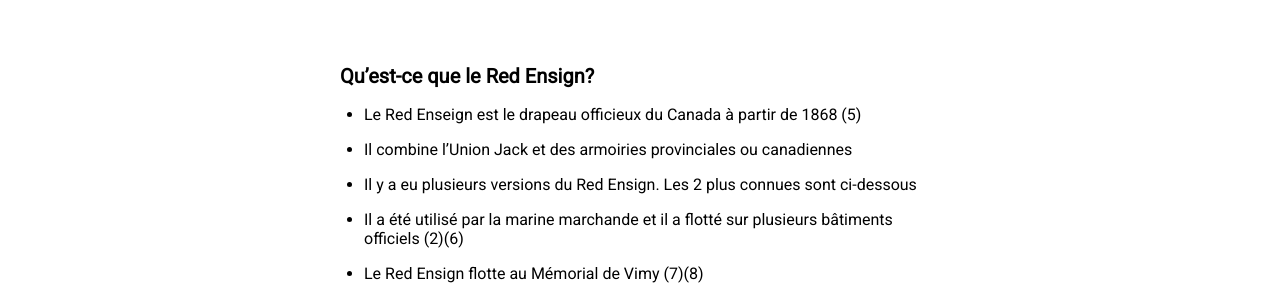
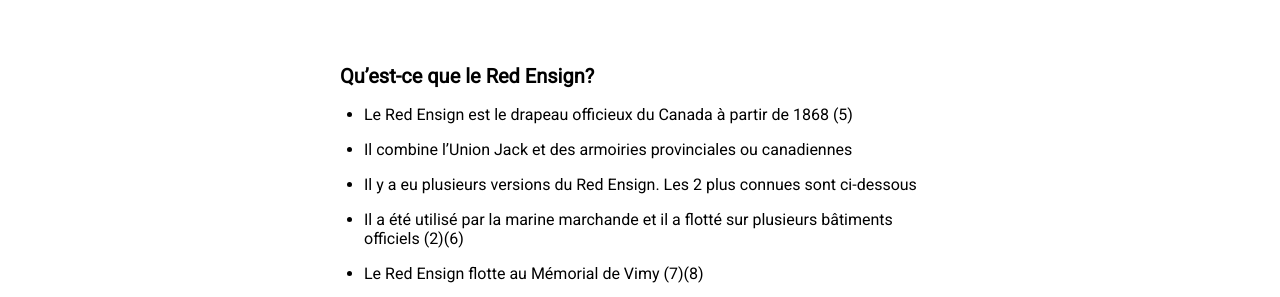
Before and after one commit to sylvainwhite/sylvain-white-dev, a Jekyll site: the page built from _posts/2023-10-07-DrapeauDuCanada.md, in a window 1280 px wide and 900 px high, scrolled down 847 px. Shown: the part 155-452 px from the top of the window. Built offline with Jekyll 4.4.1, drawn with Linux system fonts in a browser that asks for light colours; nearby versions of some CDN libraries.

Commit message:
Fix typo

```diff
--- a/_posts/2023-10-07-DrapeauDuCanada.md
+++ b/_posts/2023-10-07-DrapeauDuCanada.md
@@ -20,7 +20,7 @@
 <br/>
 ### Qu'est-ce que le Red Ensign?
 
- * Le Red Enseign est le drapeau officieux du Canada à partir de 1868 (5)
+ * Le Red Ensign est le drapeau officieux du Canada à partir de 1868 (5)
  * Il combine l'Union Jack et des armoiries provinciales ou canadiennes
  * Il y a eu plusieurs versions du Red Ensign. Les 2 plus connues sont ci-dessous
  * Il a été utilisé par la marine marchande et il a flotté sur plusieurs bâtiments officiels (2)(6)
```
